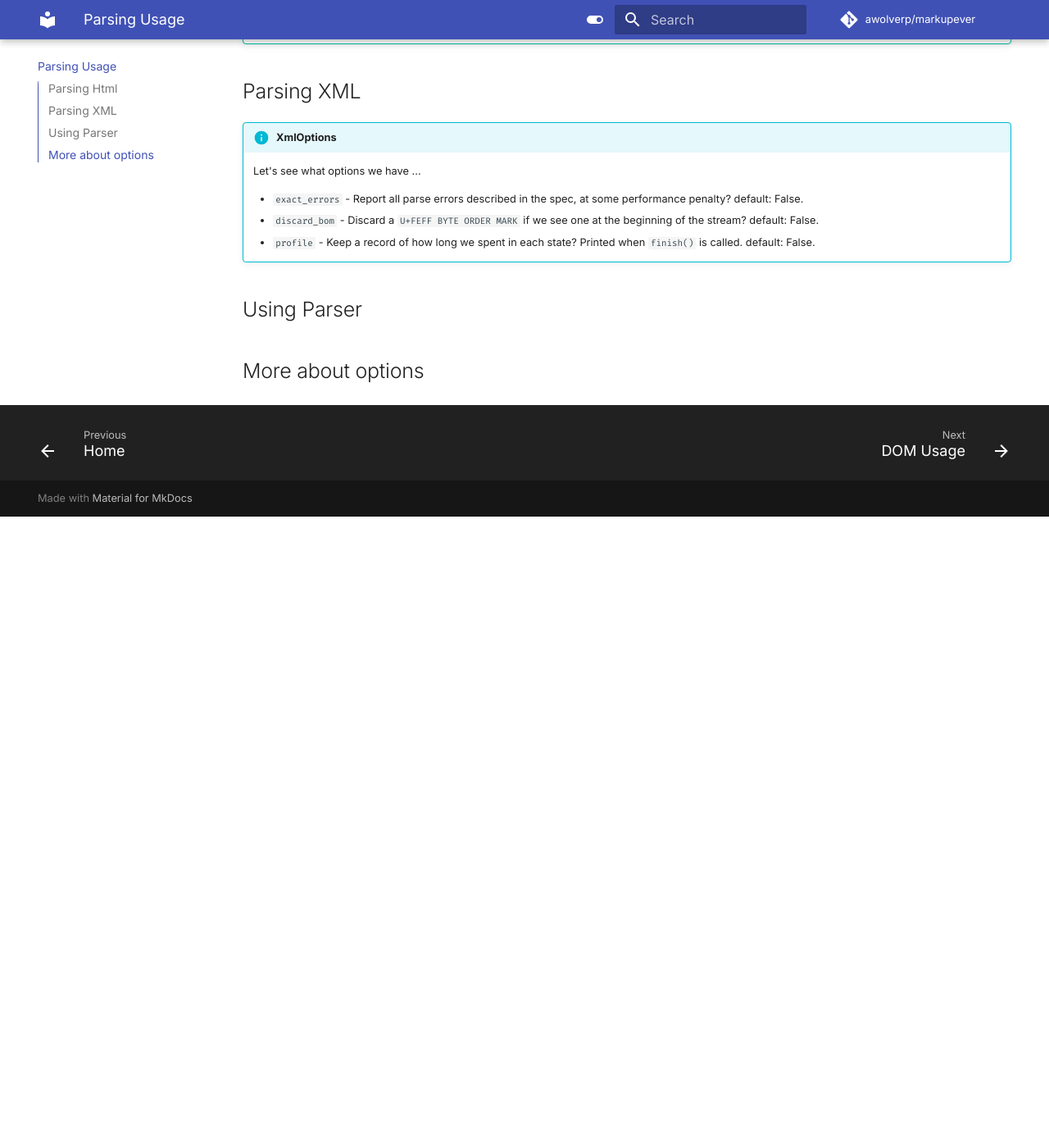
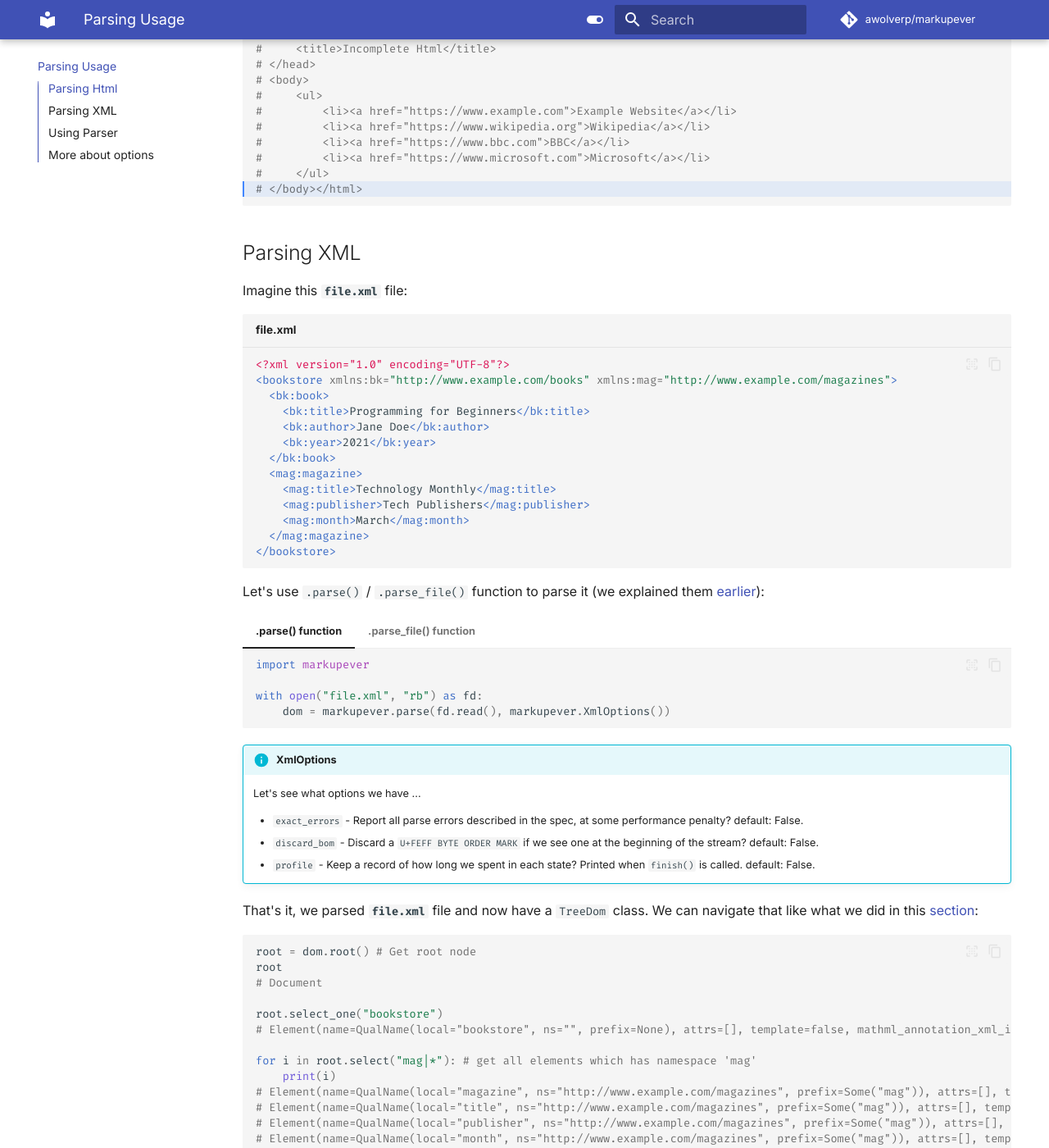
Before and after one commit to awolverp/markupever, an MkDocs documentation site: the page built from docs/docs/parser.md, in a window 1280 px wide and 1400 px high, scrolled down 2491 px. Shown: the whole window at 82% size. Built offline with MkDocs 1.6.1 and Material for MkDocs 9.7.7, drawn with Linux system fonts in a browser that asks for light colours; comment, search, counter and statistics services are not loaded; before the commit the page ends 3121 px from its top, so only the background shows below that; some of the changed text lies outside the part shown.

Commit message:
Update docs

````diff
--- a/docs/docs/parser.md
+++ b/docs/docs/parser.md
@@ -125,7 +119,59 @@ ul.serialize()
     # https://www.microsoft.com
     ```
 
+**Additionaly**, if you serialize the parsed DOM you'll see that the incomplete HTML is repaired:
+```python hl_lines="12"
+root.serialize()
+# <!DOCTYPE html><html><head>
+#     <title>Incomplete Html</title>
+# </head>
+# <body>
+#     <ul>
+#         <li><a href="https://www.example.com">Example Website</a></li>
+#         <li><a href="https://www.wikipedia.org">Wikipedia</a></li>
+#         <li><a href="https://www.bbc.com">BBC</a></li>
+#         <li><a href="https://www.microsoft.com">Microsoft</a></li>
+#     </ul>
+# </body></html>
+```
+
 ## Parsing XML
+Imagine this **`file.xml`** file:
+
+```xml title="file.xml"
+<?xml version="1.0" encoding="UTF-8"?>
+<bookstore xmlns:bk="http://www.example.com/books" xmlns:mag="http://www.example.com/magazines">
+  <bk:book>
+    <bk:title>Programming for Beginners</bk:title>
+    <bk:author>Jane Doe</bk:author>
+    <bk:year>2021</bk:year>
+  </bk:book>
+  <mag:magazine>
+    <mag:title>Technology Monthly</mag:title>
+    <mag:publisher>Tech Publishers</mag:publisher>
+    <mag:month>March</mag:month>
+  </mag:magazine>
+</bookstore>
+```
+
+Let's use `.parse()` / `.parse_file()` function to parse it (we explained them [earlier](#parsing-html)):
+
+=== ".parse() function"
+
+    ```python
+    import markupever
+
+    with open("file.xml", "rb") as fd:
+        dom = markupever.parse(fd.read(), markupever.XmlOptions())
+    ```
+
+=== ".parse_file() function"
+
+    ```python
+    import markupever
+
+    dom = markupever.parse_file("file.xml", markupever.XmlOptions())
+    ```
 
 !!! info "XmlOptions"
 
@@ -135,6 +181,32 @@ ul.serialize()
     * `discard_bom` - Discard a `U+FEFF BYTE ORDER MARK` if we see one at the beginning of the stream? default: False.
     * `profile` - Keep a record of how long we spent in each state? Printed when `finish()` is called. default: False.
 
+That's it, we parsed **`file.xml`** file and now have a `TreeDom` class. We can navigate that like what we did in this [section](#parsing-html):
+
+```python
+root = dom.root() # Get root node
+root
+# Document
+
+root.select_one("bookstore")
+# Element(name=QualName(local="bookstore", ns="", prefix=None), attrs=[], template=false, mathml_annotation_xml_integration_point=false)
+
+for i in root.select("mag|*"): # get all elements which has namespace 'mag'
+    print(i)
+# Element(name=QualName(local="magazine", ns="http://www.example.com/magazines", prefix=Some("mag")), attrs=[], template=false, mathml_annotation_xml_integration_point=false)
+# Element(name=QualName(local="title", ns="http://www.example.com/magazines", prefix=Some("mag")), attrs=[], template=false, mathml_annotation_xml_integration_point=false)
+# Element(name=QualName(local="publisher", ns="http://www.example.com/magazines", prefix=Some("mag")), attrs=[], template=false, mathml_annotation_xml_integration_point=false)
+# Element(name=QualName(local="month", ns="http://www.example.com/magazines", prefix=Some("mag")), attrs=[], template=false, mathml_annotation_xml_integration_point=false)
+
+book = root.select_one("book")
+book.serialize(is_xml=True)
+# <bk:book xmlns:bk="http://www.example.com/books">
+#   <bk:title>Programming for Beginners</bk:title>
+#   <bk:author>Jane Doe</bk:author>
+#   <bk:year>2021</bk:year>
+# </bk:book>
+```
+
 ## Using Parser
 
 ## More about options
````
Also changed, not shown: other parts of docs/docs/parser.md (+0 -6 lines).
